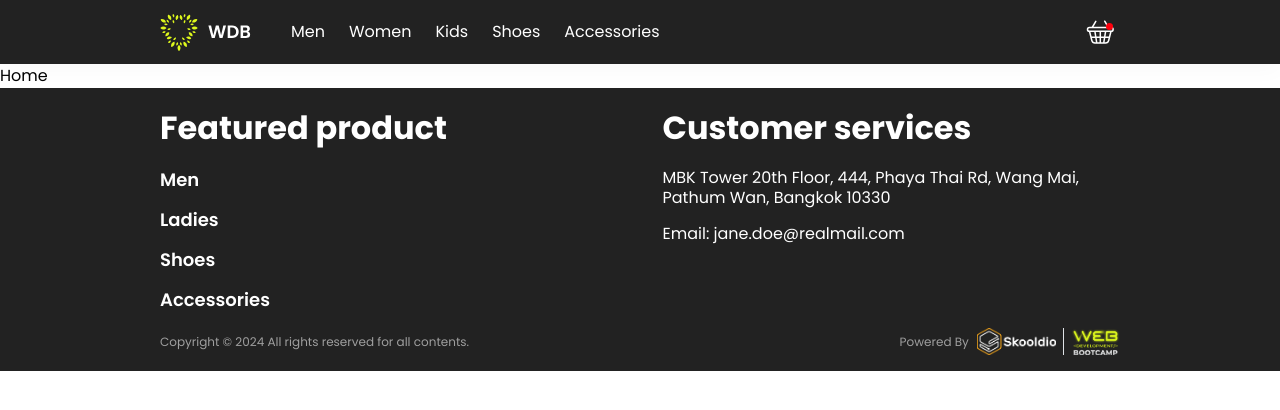
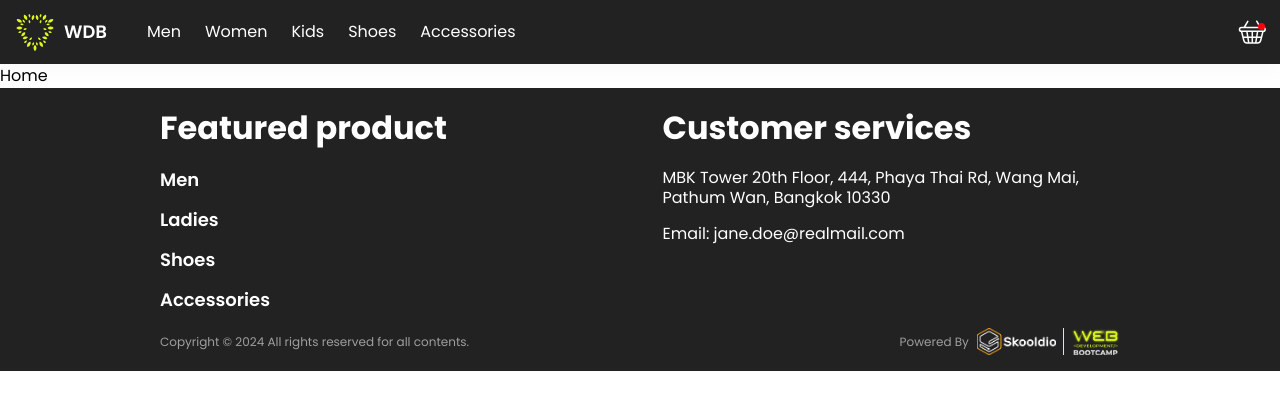
Before and after one commit to surarats/wdb-project, a React (Vite) app: page / in a window 1280 px wide. Shown: the top 410 px of the page. Built offline with nearby package versions, Linux system fonts and the light colour scheme.

Commit message:
fix: edit fixed size to responsive for all device

```diff
--- a/src/components/Header.jsx
+++ b/src/components/Header.jsx
@@ -5,11 +5,12 @@
   const [isSmallScreen, setIsSmallScreen] = useState(false);
   return (
     // Navbar Container
-    <div className="flex justify-center py-2 pr-2 pl-4 bg-[#222] shadow-[0_4px_16px_0_rgba(17,17,26,0.05)] shadow-[0_4px_24px_0_rgba(17,17,26,0.03)] lg:px-40 lg:items-center">
+    <header className="bg-[#222]">
+      <nav className="flex justify-center py-2 pr-2 pl-4 shadow-[0_4px_24px_0_rgba(17,17,26,0.03)] lg:max-w-[1600px] lg:mx-auto lg:items-center">
         {/* Navber Left*/}
         <div className="flex flex-col gap-10 lg:flex-row w-full">
           <div className="flex items-center gap-2 ">
-          {/* Hamburger Button */}
+            {/* Menu Button */}
             <svg
               className="lg:hidden cursor-pointer"
               onClick={() => setIsSmallScreen(!isSmallScreen)}
@@ -221,7 +222,8 @@
             <div className="bg-[#ff000d] w-[7px] h-[7px] rounded-full absolute top-[11px] left-[26px] z-10"></div>
           </div>
         </Link>
-    </div>
+      </nav>
+    </header>
   );
 }
 
```
Lines whose indentation alone changed are shown as unchanged.
